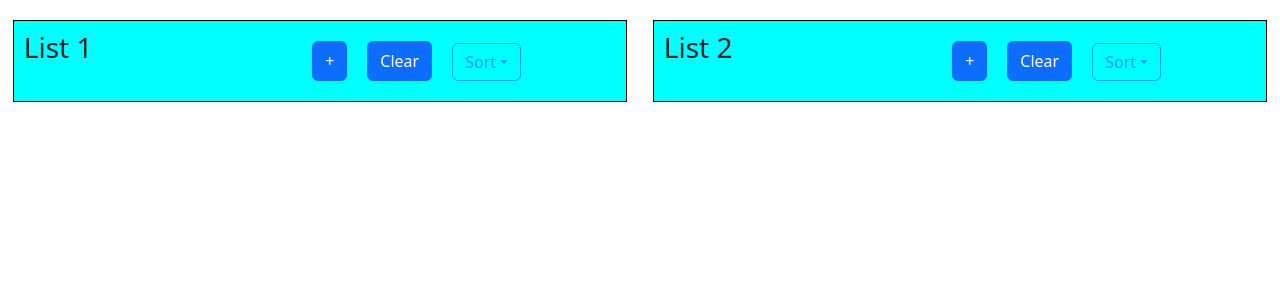
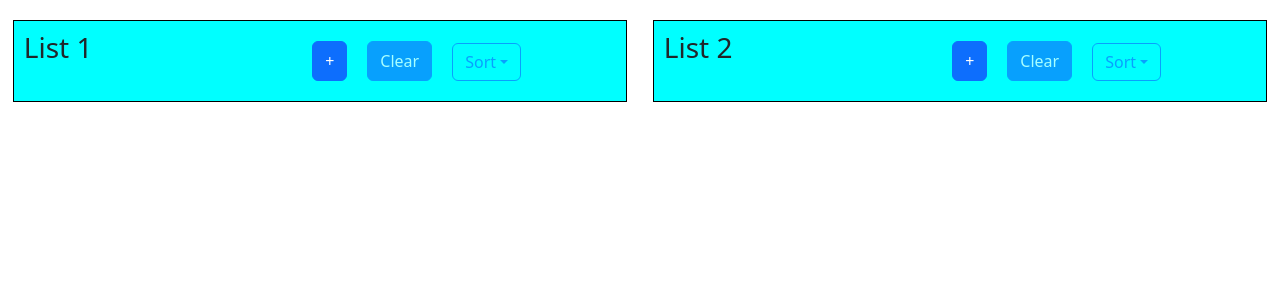
Before and after one commit to Aghasy8888/AOByte-internship-Aghasy-Ghazaryan, a React (Create React App) app in the folder post-app/: page / in a window 1280 px wide. Shown: the top 300 px of the page. Built offline with nearby package versions, Linux system fonts and the light colour scheme.

Commit message:
some changes

```diff
--- a/post-app/src/components/PostList/PostList.js
+++ b/post-app/src/components/PostList/PostList.js
@@ -108,7 +108,12 @@ class PostList extends PureComponent {
           <h3>List {listNum}</h3>
           <div className={styles.buttonContainer}>
             <Button onClick={() => addPost(listNum)}>+</Button>
-            <Button onClick={() => clearPostList(listNum)}>Clear</Button>
+            <Button
+              onClick={() => clearPostList(listNum)}
+              disabled={postComponents.length === 0}
+            >
+              Clear
+            </Button>
 
             <DropdownButton
               disabled={postComponents.length === 0}
```
